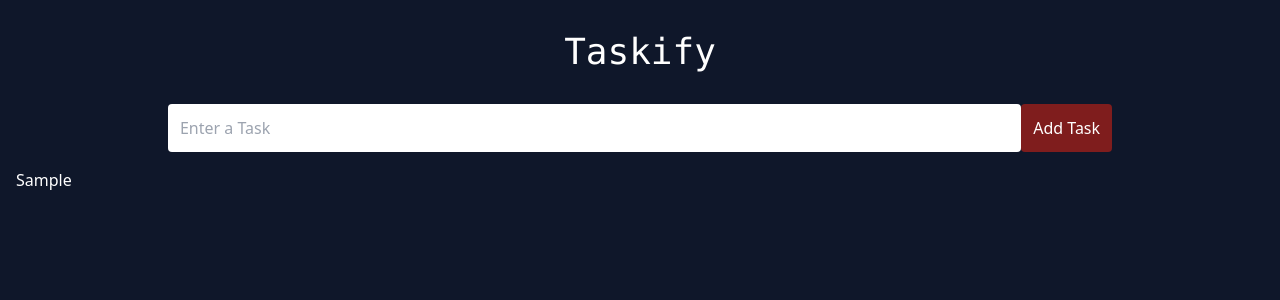
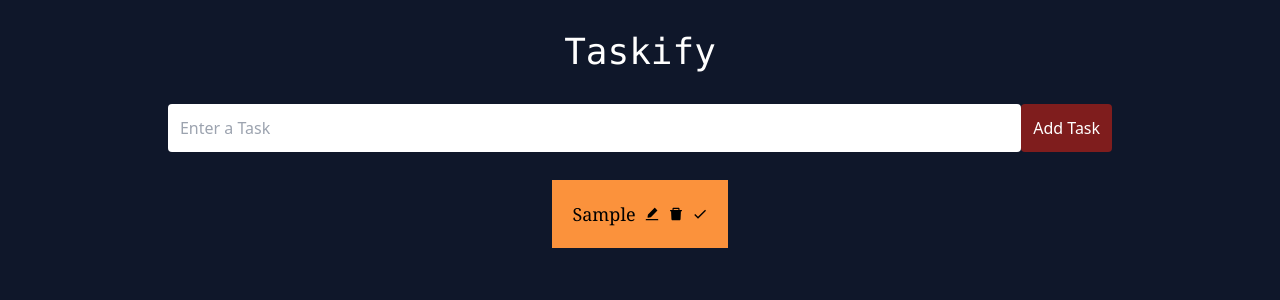
Before and after one commit to Benson306/react-typescript, a React (Create React App) app: page / in a window 1280 px wide. Both pictures are taken after typing "Sample" into the empty fields and a click on the input "Add Task". Shown: the top 300 px of the page. Built offline with nearby package versions, Linux system fonts and the light colour scheme.

Commit message:
Card UI Done

```diff
--- a/package.json
+++ b/package.json
@@ -12,6 +12,7 @@
     "@types/react-dom": "^18.0.10",
     "react": "^18.2.0",
     "react-dom": "^18.2.0",
+    "react-icons": "^4.7.1",
     "react-scripts": "5.0.1",
     "typescript": "^4.9.5",
     "web-vitals": "^2.1.4"
--- a/src/App.tsx
+++ b/src/App.tsx
@@ -1,5 +1,6 @@
 import React, { useState } from 'react';
 import InputField from './Components/InputField';
+import TodoList from './Components/TodoList';
 import { Todo } from './model';
 
 const App : React.FC = () => {
@@ -25,11 +26,8 @@ const App : React.FC = () => {
       <h1 className='font-mono text-4xl p-8 text-white flex justify-center'>Taskify</h1>
 
       <InputField todo={todo} setTodo={setTodo} handleAdd={handleAdd} />
-    {
-      todos.map( t => (
-        <div className='text-white p-4'>{t.todo}</div>
-      ))
-    }
+
+      <TodoList todos={todos} setTodos={setTodos} />
     </div>
   );
 };
--- /dev/null
+++ b/src/Components/SingleTodo.tsx
@@ -0,0 +1,24 @@
+import React from 'react'
+import { Todo } from '../model'
+import { AiFillEdit, AiFillDelete } from 'react-icons/ai';
+import { MdDone } from 'react-icons/md'
+
+type Props = {
+    todo: Todo;
+    todos: Todo[];
+    setTodos: React.Dispatch<React.SetStateAction<Todo[]>>;
+}
+
+const SingleTodo = ({todo, todos, setTodos}:Props) => {
+  return (
+    <form className='flex items-center bg-orange-400 p-5 m-1 gap-2'>
+        <div className='w-4/6 font-serif text-lg'>{todo.todo}</div>
+        <div className='w-1/6'><AiFillEdit /></div>
+        <div className='w-1/6'><AiFillDelete /></div>
+        <div className='w-1/6'><MdDone /></div>
+
+    </form>
+  )
+}
+
+export default SingleTodo
--- a/src/Components/TodoList.tsx
+++ b/src/Components/TodoList.tsx
@@ -1,6 +1,22 @@
-const TodoList = () => {
-    return ( <div>
+import { Todo } from "../model";
+import SingleTodo from "./SingleTodo";
 
+interface Props{
+    todos: Todo[];
+    setTodos: React.Dispatch<React.SetStateAction<Todo[]>>;
+}
+const TodoList:React.FC<Props> = ({todos,setTodos}:Props) => {
+    return ( <div className="md:flex justify-center mx-4 mt-6">
+    {
+        todos.map(todo => (
+            <SingleTodo
+            todo={todo}
+            key={todo.id}
+            todos={todos}
+            setTodos={setTodos}
+            />
+        ))
+    }
     </div> );
 }
 
```
Also changed, not shown: 1 other file (tests, documents, lock files or other folders).
